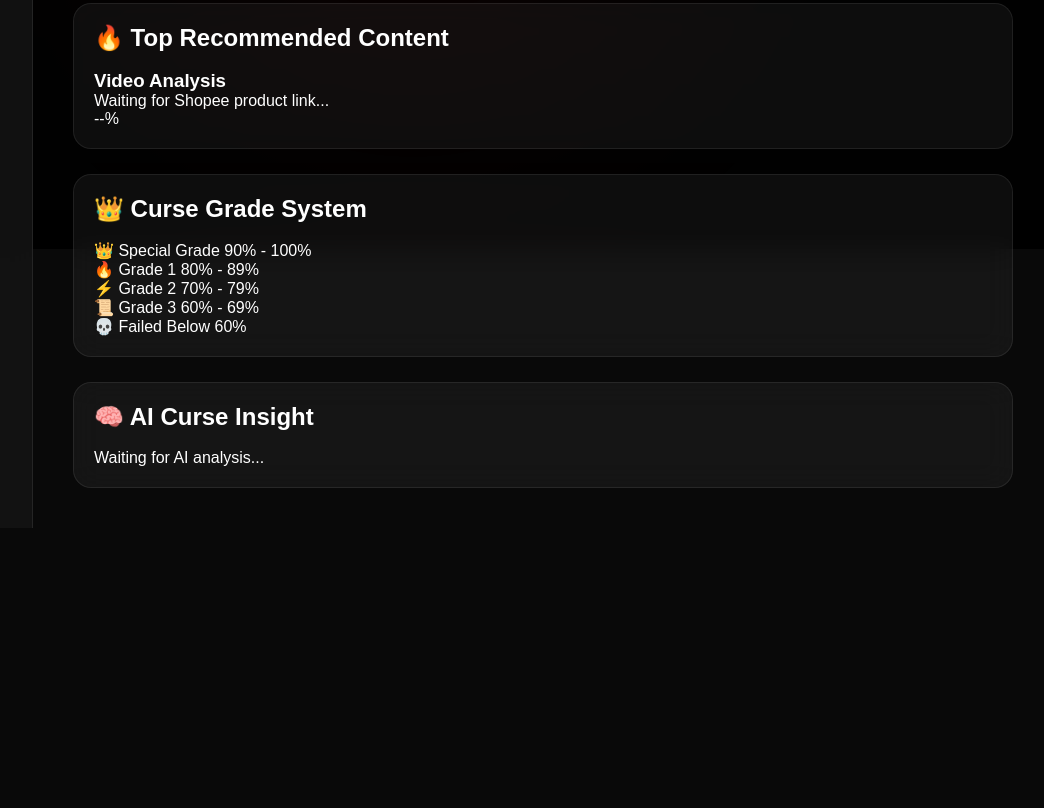
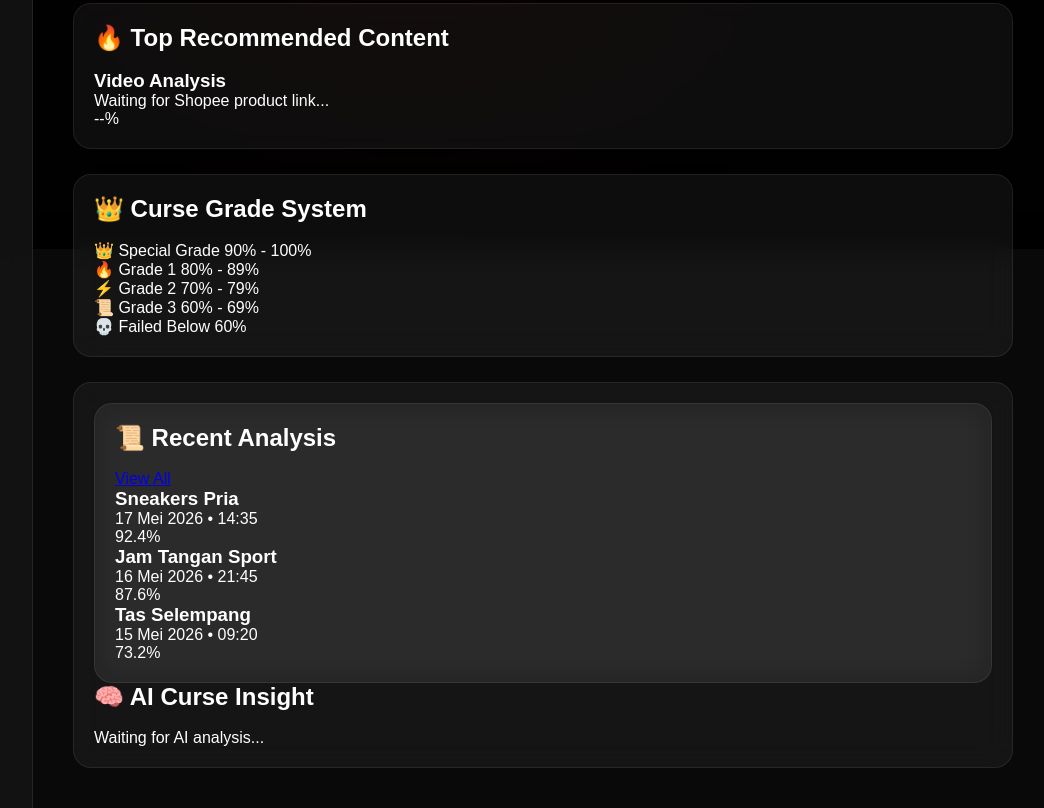
Before and after one commit to mikasamegumi1-coder/Ryomen-SUKUNA, a website: page index.html in a window 1280 px wide. Shown: the part 551-1359 px from the top of the page, without its empty margins (227-1271 px from the left). Before the commit the page ends 1079 px from the top, so only its background shows below. Drawn offline with Linux system fonts and the light colour scheme.

Commit message:
Add recent analysis section to index.html
Added recent analysis section with items and scores.

```diff
--- a/index.html
+++ b/index.html
@@ -176,7 +176,47 @@
 </div>
 
 <div class="card insight">
+<div class="card recent-analysis">
 
+    <div class="card-header">
+        <h2>📜 Recent Analysis</h2>
+        <a href="#">View All</a>
+    </div>
+
+    <div class="history-item">
+        <div>
+            <h3>Sneakers Pria</h3>
+            <p>17 Mei 2026 • 14:35</p>
+        </div>
+
+        <div class="history-score special">
+            92.4%
+        </div>
+    </div>
+
+    <div class="history-item">
+        <div>
+            <h3>Jam Tangan Sport</h3>
+            <p>16 Mei 2026 • 21:45</p>
+        </div>
+
+        <div class="history-score grade1">
+            87.6%
+        </div>
+    </div>
+
+    <div class="history-item">
+        <div>
+            <h3>Tas Selempang</h3>
+            <p>15 Mei 2026 • 09:20</p>
+        </div>
+
+        <div class="history-score grade2">
+            73.2%
+        </div>
+    </div>
+
+</div>
     <h2>🧠 AI Curse Insight</h2>
 
     <div class="insight-box">
```
